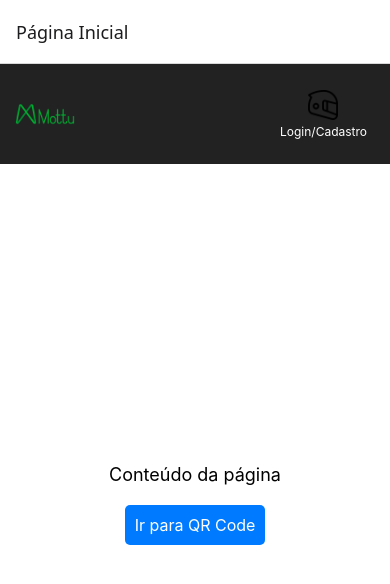
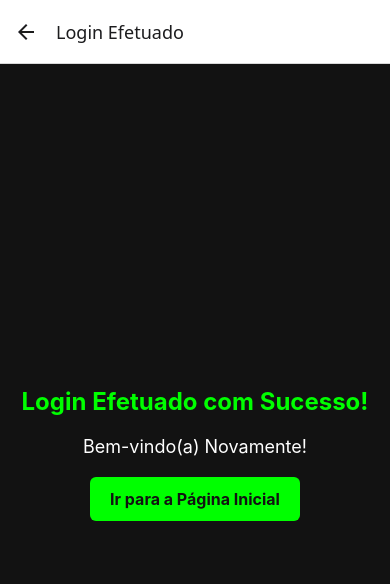
Before and after one commit to AdrianoBarutti/challenger-MB, a React Native app in the folder Challenger/: screen /LoginSucesso in a window 390 px wide. Shown: the top 584 px of the page. Built offline with nearby package versions, Linux system fonts and the light colour scheme.

Commit message:
Funcionamento Login

```diff
--- a/Challenger/App.js
+++ b/Challenger/App.js
@@ -1,21 +1,22 @@
 import React from 'react';
-import { StyleSheet, Text, View, Image, TouchableOpacity, Alert } from 'react-native';
+import { StyleSheet, Text, View, Image, TouchableOpacity } from 'react-native';
 import { StatusBar } from 'expo-status-bar';
 import { NavigationContainer } from '@react-navigation/native';
 import { createNativeStackNavigator } from '@react-navigation/native-stack';
 
-import QrCodeScreen from './screens/QrCode';
-import CadastroScreen from './screens/CadastroScreen'; // <- Importação da nova tela
+import QrCodeScreen from './screens/QrCode'; // Tela para QR Code
+import CadastroScreen from './screens/CadastroScreen'; // Tela de Cadastro
+import LoginSucessoScreen from './screens/LoginSucessoScreen'; // Tela de Login Sucesso
 
 const Stack = createNativeStackNavigator();
 
 function HomeScreen({ navigation }) {
   const handleCadastroPress = () => {
-    navigation.navigate('Cadastro'); // <- Leva para a tela de cadastro
+    navigation.navigate('Cadastro'); // Navega para a tela de Cadastro
   };
 
   const handleQrCodePress = () => {
-    navigation.navigate('QrCode');
+    navigation.navigate('QrCode'); // Navega para a tela de QR Code
   };
 
   return (
@@ -58,6 +59,7 @@ export default function App() {
   return (
     <NavigationContainer>
       <Stack.Navigator initialRouteName="Home">
+        {/* Tela inicial Home */}
         <Stack.Screen
           name="Home"
           component={HomeScreen}
@@ -66,6 +68,7 @@ export default function App() {
             title: 'Página Inicial',
           }}
         />
+        {/* Tela de QR Code */}
         <Stack.Screen
           name="QrCode"
           component={QrCodeScreen}
@@ -74,12 +77,22 @@ export default function App() {
             title: 'QR Code',
           }}
         />
+        {/* Tela de Cadastro */}
         <Stack.Screen
           name="Cadastro"
           component={CadastroScreen}
           options={{
             headerShown: true,
             title: 'Cadastro',
+          }}
+        />
+        {/* Tela de Login Sucesso */}
+        <Stack.Screen
+          name="LoginSucesso"
+          component={LoginSucessoScreen}
+          options={{
+            headerShown: true,
+            title: 'Login Efetuado',
           }}
         />
       </Stack.Navigator>
--- a/Challenger/package.json
+++ b/Challenger/package.json
@@ -10,6 +10,7 @@
   },
   "dependencies": {
     "@expo/metro-runtime": "~5.0.4",
+    "@react-native-async-storage/async-storage": "^2.1.2",
     "@react-navigation/native": "^7.1.9",
     "@react-navigation/native-stack": "^7.3.13",
     "@react-navigation/stack": "^7.3.2",
--- a/Challenger/screens/CadastroScreen.js
+++ b/Challenger/screens/CadastroScreen.js
@@ -1,4 +1,5 @@
-import React, { useState } from 'react';
+
+import React, { useState, useEffect } from 'react';
 import {
   View,
   Text,
@@ -7,10 +8,10 @@ import {
   StyleSheet,
   Alert,
   ScrollView,
-  Dimensions,
 } from 'react-native';
+import AsyncStorage from '@react-native-async-storage/async-storage';
 
-const CadastroScreen = () => {
+const CadastroScreen = ({ navigation }) => {
   const [nome, setNome] = useState('');
   const [emailCadastro, setEmailCadastro] = useState('');
   const [senhaCadastro, setSenhaCadastro] = useState('');
@@ -18,18 +19,64 @@ const CadastroScreen = () => {
   const [emailLogin, setEmailLogin] = useState('');
   const [senhaLogin, setSenhaLogin] = useState('');
 
-  const handleCadastro = () => {
-    Alert.alert('Cadastro', `Nome: ${nome}\nEmail: ${emailCadastro}`);
+
+  const [usuarioCadastro, setUsuarioCadastro] = useState(null);
+
+  useEffect(() => {
+    const loadUserData = async () => {
+      try {
+        const userData = await AsyncStorage.getItem('usuarioCadastro');
+        if (userData) {
+          const parsedUser = JSON.parse(userData);
+          setUsuarioCadastro(parsedUser);
+        }
+      } catch (error) {
+        console.log('Erro ao carregar os dados do AsyncStorage:', error);
+      }
+    };
+
+    loadUserData();
+  }, []);
+
+  const handleCadastro = async () => {
+    if (!nome || !emailCadastro || !senhaCadastro) {
+      Alert.alert('Erro', 'Preencha todos os campos de cadastro.');
+      return;
+    }
+
+    const newUser = {
+      nome,
+      email: emailCadastro,
+      senha: senhaCadastro,
+    };
+
+    await saveUserData(newUser);
+    setUsuarioCadastro(newUser);
+
+    setNome('');
+    setEmailCadastro('');
+    setSenhaCadastro('');
+
+    Alert.alert('Cadastro realizado', 'Seu cadastro foi realizado com sucesso!');
   };
 
   const handleLogin = () => {
-    Alert.alert('Login', `Email: ${emailLogin}`);
+    if (!usuarioCadastro) {
+      Alert.alert('Erro', 'Nenhum usuário cadastrado.');
+      return;
+    }
+
+    if (emailLogin === usuarioCadastro.email && senhaLogin === usuarioCadastro.senha) {
+      navigation.navigate('LoginSucesso');
+    } else {
+      Alert.alert('Erro', 'Email ou senha inválidos.');
+    }
   };
 
   return (
     <ScrollView contentContainerStyle={styles.scroll}>
       <View style={styles.container}>
-        {/* Coluna de Cadastro */}
+        {/* Seção de Cadastro */}
         <View style={styles.column}>
           <Text style={styles.title}>Cadastro</Text>
           <TextInput
@@ -57,7 +104,7 @@ const CadastroScreen = () => {
           </TouchableOpacity>
         </View>
 
-        {/* Coluna de Login */}
+        {/* Seção de Login */}
         <View style={styles.column}>
           <Text style={styles.title}>Login</Text>
           <TextInput
--- /dev/null
+++ b/Challenger/screens/LoginSucessoScreen.js
@@ -0,0 +1,54 @@
+
+import React from 'react';
+import { View, Text, TouchableOpacity, StyleSheet } from 'react-native';
+
+const LoginSucessoScreen = ({ navigation }) => {
+  return (
+    <View style={styles.container}>
+      <Text style={styles.title}>Login Efetuado com Sucesso!</Text>
+      <Text style={styles.message}>Bem-vindo(a) Novamente!</Text>
+
+      <TouchableOpacity
+        style={styles.button}
+        onPress={() => navigation.navigate('Home')}
+      >
+        <Text style={styles.buttonText}>Ir para a Página Inicial</Text>
+      </TouchableOpacity>
+    </View>
+  );
+};
+
+const styles = StyleSheet.create({
+  container: {
+    flex: 1,
+    justifyContent: 'center',
+    alignItems: 'center',
+    backgroundColor: '#121212',
+    padding: 20,
+  },
+  title: {
+    fontSize: 24,
+    color: '#00FF00',
+    fontWeight: 'bold',
+    marginBottom: 20,
+  },
+  message: {
+    fontSize: 18,
+    color: '#fff',
+    marginBottom: 20,
+  },
+  button: {
+    backgroundColor: '#00FF00',
+    paddingVertical: 12,
+    borderRadius: 6,
+    width: '60%',
+    alignItems: 'center',
+  },
+  buttonText: {
+    color: '#121212',
+    fontSize: 16,
+    fontWeight: 'bold',
+  },
+});
+
+export default LoginSucessoScreen;
--- a/Challenger/screens/QrCode.js
+++ b/Challenger/screens/QrCode.js
@@ -1,4 +1,4 @@
-// screens/QrCode.js
+
 import React from 'react';
 import { View, Text, StyleSheet } from 'react-native';
 
```
Also changed, not shown: 1 other file (tests, documents, lock files or other folders).
